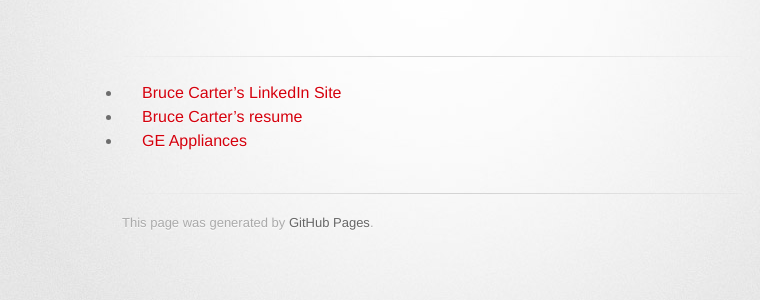
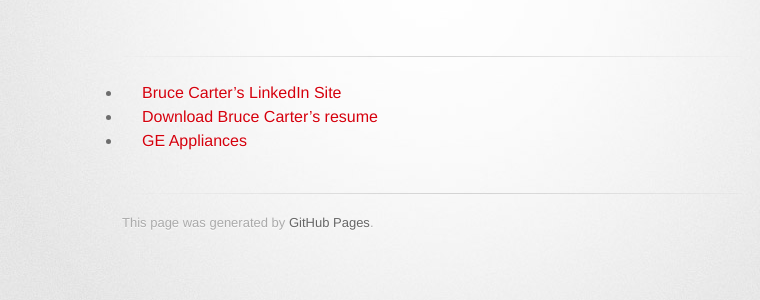
Before and after one commit to BACTx/BACTx.github.io, a Jekyll site: the page built from links/index.md, in a window 1280 px wide. Shown: the part 141-441 px from the top of the page, without its empty margins (208-968 px from the left). Built offline with Jekyll 4.4.1, drawn with Linux system fonts in a browser that asks for light colours; some web fonts are replaced; our own code applies the rules of GitHub Pages for plain Markdown files.

Commit message:
Update index.md

```diff
--- a/links/index.md
+++ b/links/index.md
@@ -4,5 +4,5 @@ description: Links to websites of interest
 ---
 
 - [Bruce Carter's LinkedIn Site](https://www.linkedin.com/in/brucecartertx/)
-- [Bruce Carter's resume](https://github.com/BACTx/BACTx.github.io/blob/master/docs/Bruce%20Carter%20resume.docx)
+- [Download Bruce Carter's resume](https://github.com/BACTx/BACTx.github.io/blob/master/docs/Bruce%20Carter%20resume.docx)
 - [GE Appliances](https://www.geappliances.com/)
```
